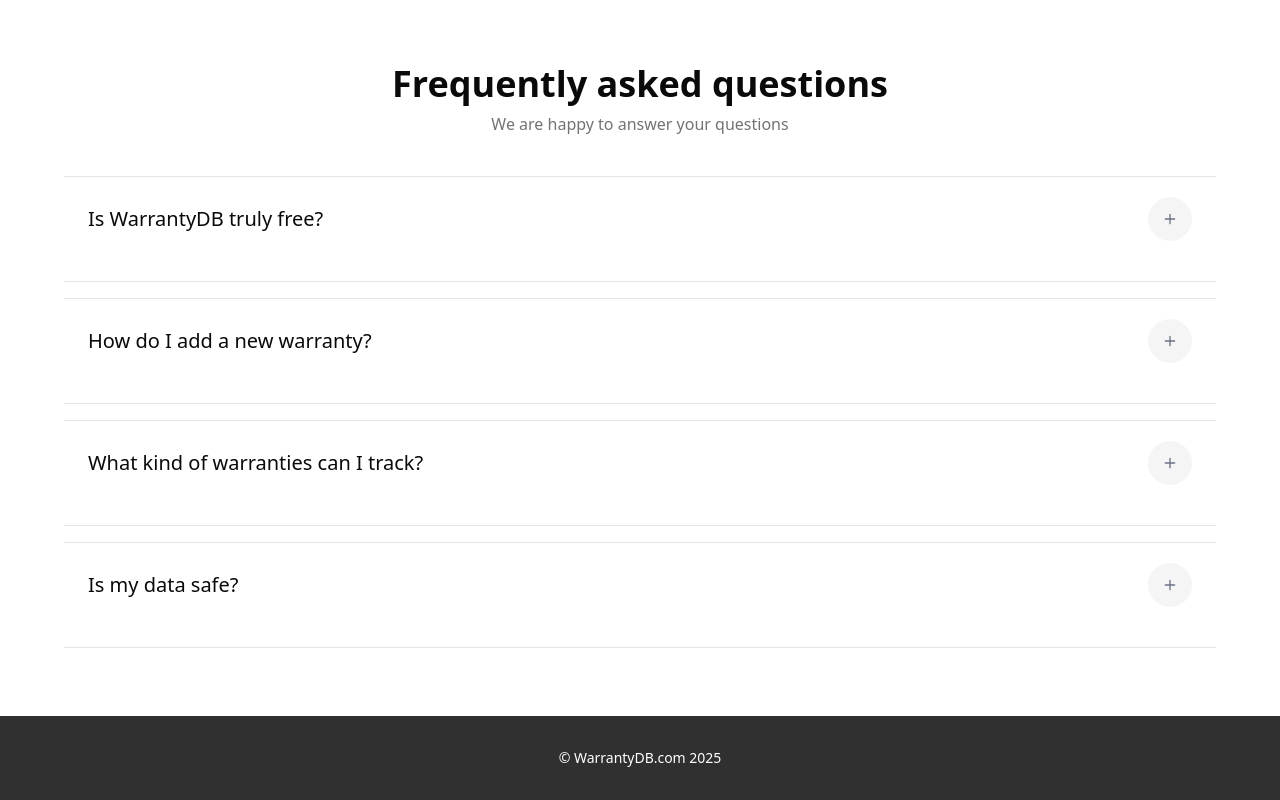
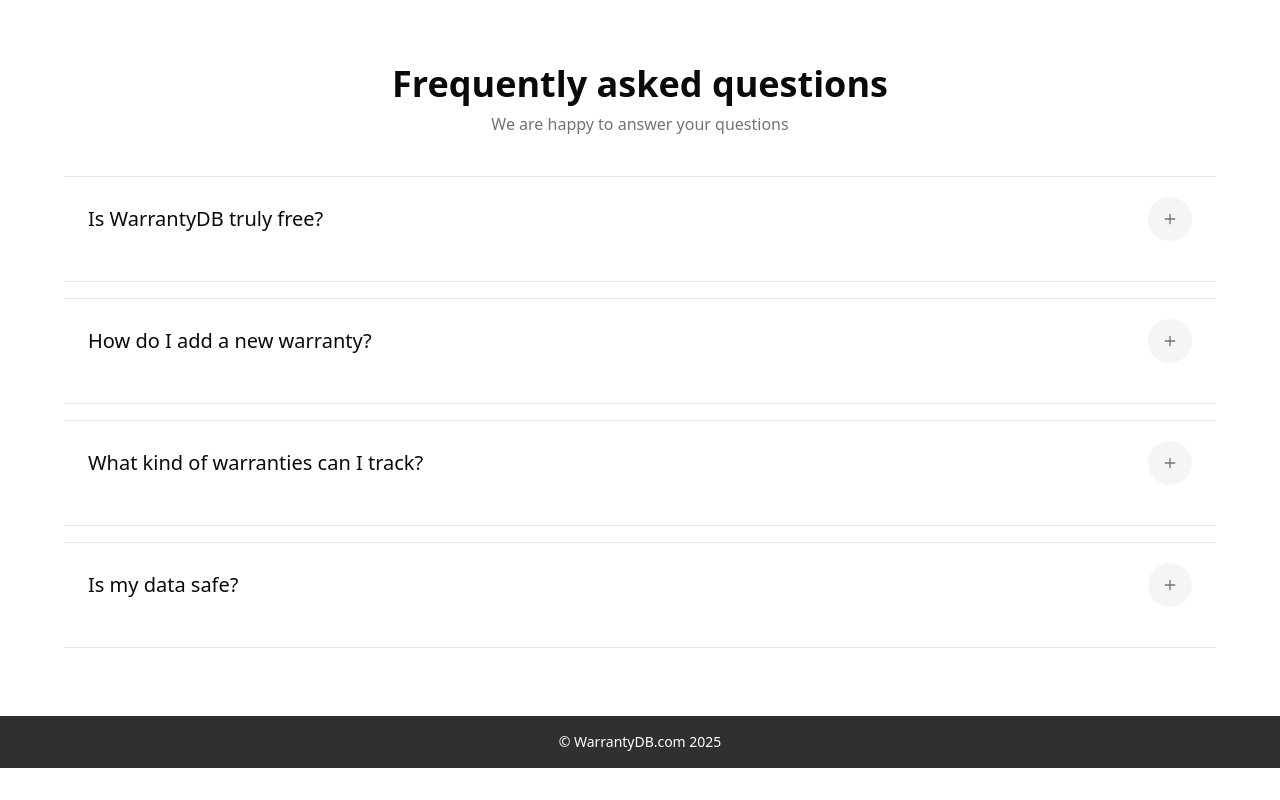
Before and after one commit to muaaz0333/Vehixure-FE, a Next.js app: page / in a window 1280 px wide. Shown: the part 3797-4597 px from the top of the page. After the commit the page ends 4565 px from the top, so only its background shows below. Built offline with nearby package versions, Linux system fonts and the light colour scheme; no server answers.

Commit message:
fixed the footer

```diff
--- a/components/shared/footer.tsx
+++ b/components/shared/footer.tsx
@@ -1,6 +1,6 @@
 export function Footer() {
   return (
-    <footer className="bg-[#303030] text-white py-6 sm:py-8 px-4 sm:px-6">
+    <footer className="bg-[#303030] text-white lg:py-4 py-6 sm:py-8 px-4 sm:px-6">
       <div className="container mx-auto text-center">
         <p className="text-sm text-white">© WarrantyDB.com 2025</p>
       </div>
```
